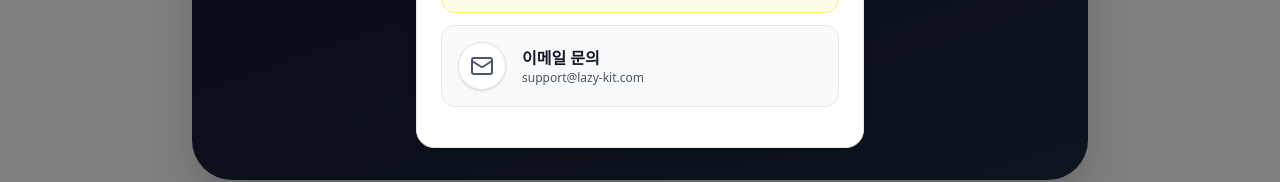
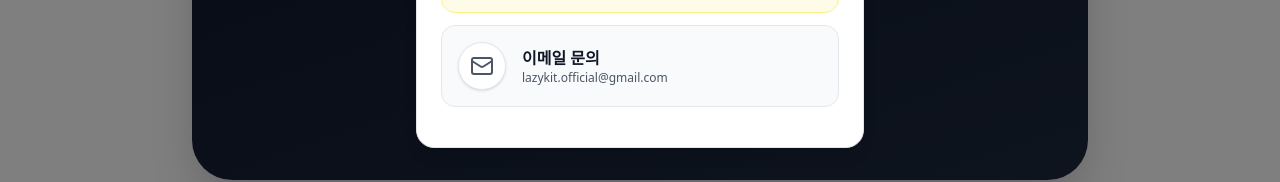
Before and after one commit to fin-track-org/fin-track-front-web, a Next.js app: page / in a window 1280 px wide. Both pictures are taken after a click on the button "문의하기". Shown: the part 1666-1848 px from the top of the page. Built offline with nearby package versions, Linux system fonts and the light colour scheme; a web font is replaced by a local one.

Commit message:
mod: 문의 메일 변경

```diff
--- a/src/components/Footer.tsx
+++ b/src/components/Footer.tsx
@@ -55,15 +55,17 @@ export default function Footer() {
             </a>
 
             <a
-              href="mailto:support@lazy-kit.com"
-              className="flex items-center gap-4 p-4 rounded-xl border border-gray-200 bg-gray-50 hover:bg-gray-100 transition-colors"
+              href="mailto:lazykit.official@gmail.com"
+              target="_blank"
+              rel="noopener noreferrer"
+              className="w-full flex items-center gap-4 p-4 rounded-xl border border-gray-200 bg-gray-50 hover:bg-gray-100 transition-colors"
             >
               <div className="w-12 h-12 bg-white border border-gray-200 rounded-full flex items-center justify-center shrink-0 shadow-sm">
                 <Mail className="text-gray-600" size={24} />
               </div>
               <div className="flex flex-col">
                 <span className="font-bold text-gray-900">이메일 문의</span>
-                <span className="text-xs text-gray-600">support@lazy-kit.com</span>
+                <span className="text-xs text-gray-600">lazykit.official@gmail.com</span>
               </div>
             </a>
           </div>
```
